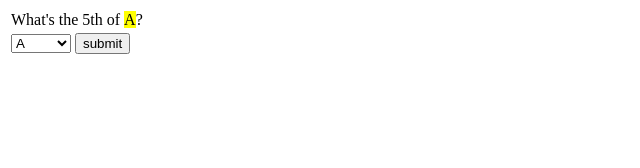
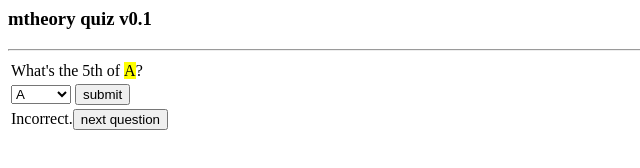
Before and after one commit to systemprog/mtheory-quiz, a plain HTML site: page index.html in a window 1280 px wide. Both pictures are taken after a click on the button "submit". Shown: the whole page, without its empty margins (0-640 px from the left). Drawn offline with Linux system fonts and the light colour scheme.

Commit message:
Update index.html

```diff
--- a/index.html
+++ b/index.html
@@ -8,27 +8,41 @@
     </style>
     <script>
         function verifyNoteSelection() {
-          var fifths_key = {'A' : 'E'};
+          var fifths_key = {'C' : 'G', 'G' : 'D', 'D': 'A', 'A' : 'E', 'E' : 'B', 'B' : 'F#/Gb', 'F#/Gb' : 'C#/Db', 'C#/Db' : 'G#/Ab', 'G#/Ab' : 'D#/Eb', 'D#/Eb' : 'A#/Bb', 'A#/Bb' : 'F', 'F' : 'C'};
           var note_question = document.getElementById('note_q').innerHTML;
           var note_selection = document.getElementById('note_selection').value;
 
+          var answer_status_div = document.getElementById('answer_status');
           if(note_selection == fifths_key[note_question]) {
-            alert('correct!');
+            answer_status_div.innerHTML = 'Correct!';
           }
           else {
-            alert('incorrect.');
+            answer_status_div.innerHTML = 'Incorrect.';
           }
+          answer_status_div.innerHTML += '<button type="button" onclick="nextQuestion()">next question</button>';
+        }
+        function nextQuestion() {
+          var note_options = ['A', 'A#/Bb', 'B', 'C', 'C#/Db', 'D', 'D#/Eb', 'E', 'F', 'F#/Gb', 'G', 'G#/Ab'];
+          var random_note = note_options[Math.floor(Math.random()*note_options.length)];
+
+          document.getElementById('note_q').innerHTML = random_note;
+          clearAnswerStatus();
+        }
+        function clearAnswerStatus() {
+          document.getElementById('answer_status').innerHTML = '...';
         }
     </script>
   </head>
   <body>
+    <h3>mtheory quiz v0.1</h3>
+    <hr>
     <table>
       <tr>
         <td>What's the 5th of <div id='note_q'>A</div>?</td>
       </tr>
       <tr>
         <td>
-          <select id='note_selection'>
+          <select onchange='clearAnswerStatus()' id='note_selection'>
             <option value='A'>A</option>
             <option value='A#/Bb'>A#/Bb</option>
             <option value='B'>B</option>
@@ -45,6 +59,7 @@
           <button type='button' onClick='verifyNoteSelection()'>submit</button>
         </td>
       </tr>
+      <tr><td><div id='answer_status'>...</div></td></tr>
     </table>
   </body>
 </html>
```
